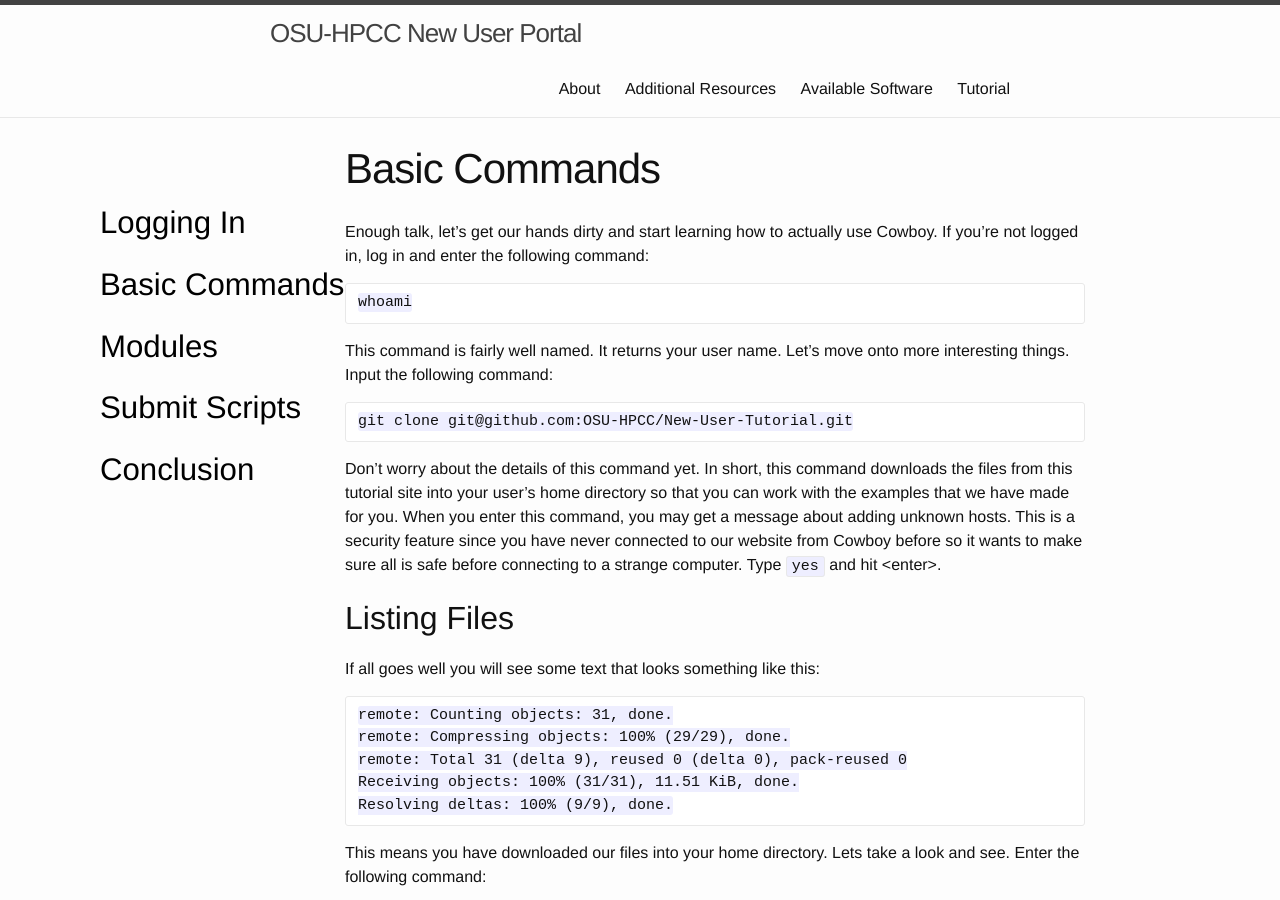
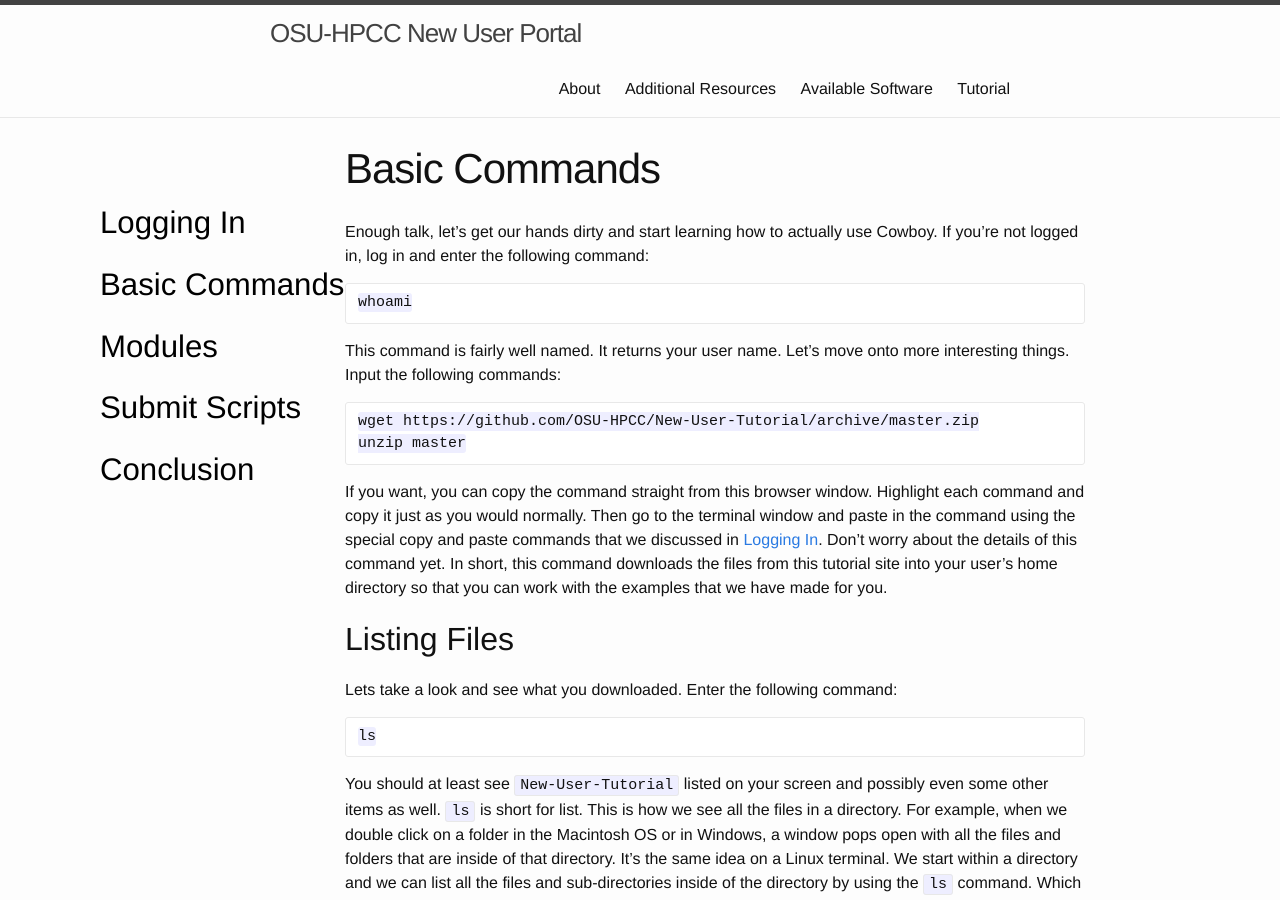
Before and after one commit to OSU-HPCC/New-User-Tutorial, a Jekyll site: the page built from somebasiccommands.md, in a window 1280 px wide and 900 px high. Built offline with Jekyll 4.4.1, drawn with Linux system fonts in a browser that asks for light colours.

Commit message:
Changed git command to wget since users won't necessarily have a Github account.

```diff
--- a/somebasiccommands.md
+++ b/somebasiccommands.md
@@ -9,24 +9,19 @@ Enough talk, let's get our hands dirty and start learning how to actually use Co
 
 	whoami
 
-This command is fairly well named. It returns your user name. Let's move onto more interesting things. Input the following command:
+This command is fairly well named. It returns your user name. Let's move onto more interesting things. Input the following commands:
 
-	git clone git@github.com:OSU-HPCC/New-User-Tutorial.git
+	wget https://github.com/OSU-HPCC/New-User-Tutorial/archive/master.zip
+	unzip master
 
-Don't worry about the details of this command yet. In short, this command downloads the files from this tutorial site into your user's home directory so that you can work with the examples that we have made for you. When you enter this command, you may get a message about adding unknown hosts. This is a security feature since you have never connected to our website from Cowboy before so it wants to make sure all is safe before connecting to a strange computer. Type `yes` and hit \<enter\>.
+If you want, you can copy the command straight from this browser window. Highlight each command and copy it just as you would normally. Then go to the terminal window and paste in the command using the special copy and paste commands that we discussed in [Logging In][logging]. Don't worry about the details of this command yet. In short, this command downloads the files from this tutorial site into your user's home directory so that you can work with the examples that we have made for you.
+
+[logging]: {{ site.url }}{{ site.baseurl }}/loggingin.html
 
 Listing Files
 -------------
 
-If all goes well you will see some text that looks something like this:
-
-	remote: Counting objects: 31, done.
-	remote: Compressing objects: 100% (29/29), done.
-	remote: Total 31 (delta 9), reused 0 (delta 0), pack-reused 0
-	Receiving objects: 100% (31/31), 11.51 KiB, done.
-	Resolving deltas: 100% (9/9), done.
-
-This means you have downloaded our files into your home directory. Lets take a look and see. Enter the following command:
+Lets take a look and see what you downloaded. Enter the following command:
 
 	ls
 
```
